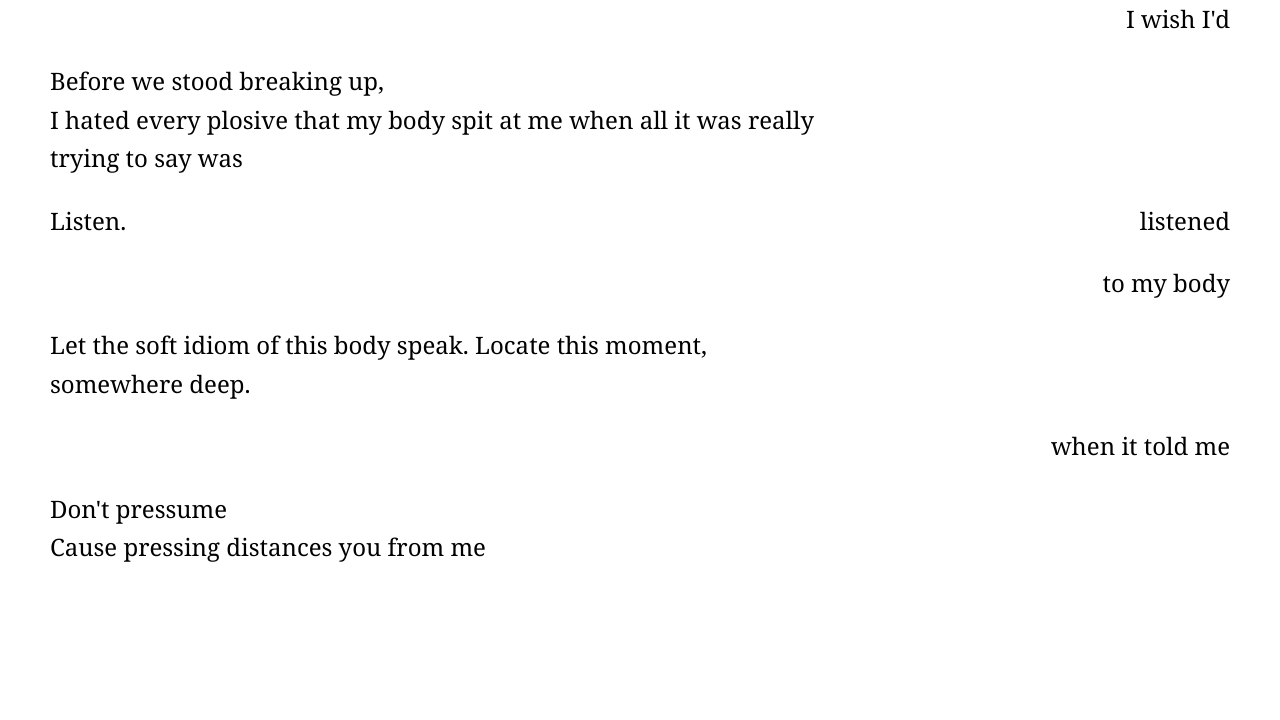
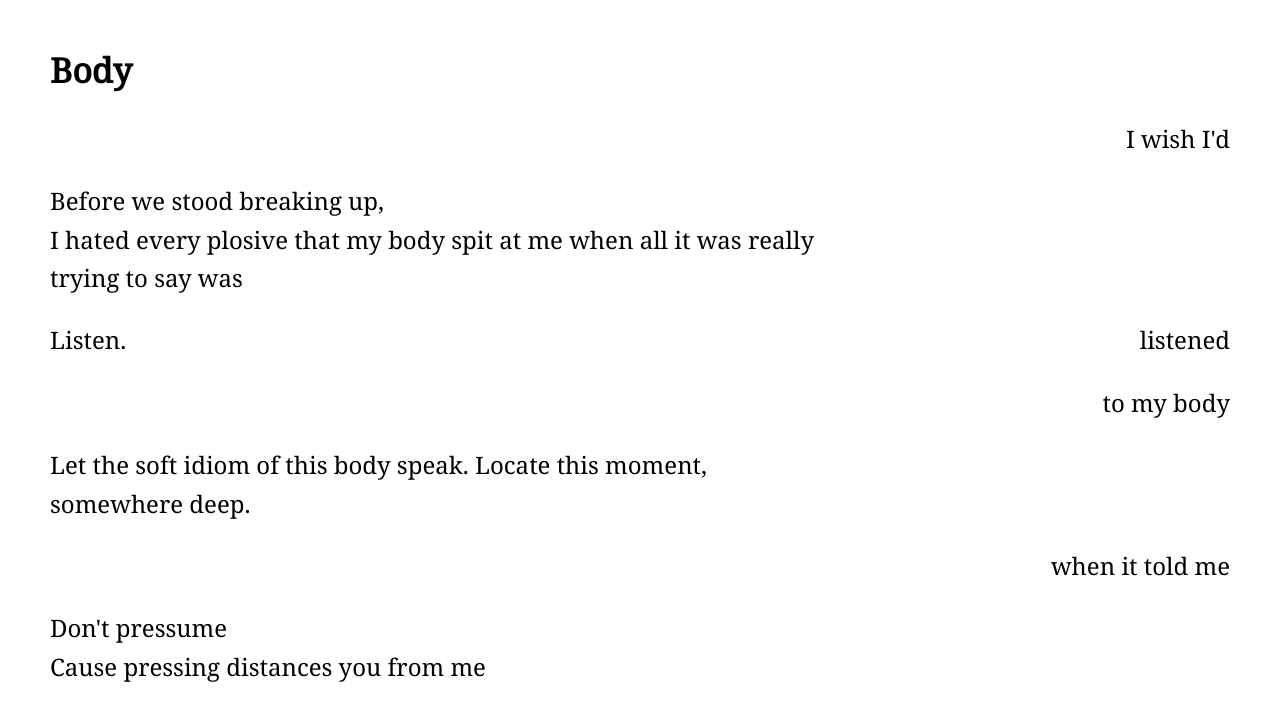
Before and after one commit to ibrand/presumptuous, a website built with Parcel: page body.html in a window 1280 px wide. Built offline with nearby package versions, Linux system fonts and the light colour scheme.

Commit message:
add poem h1 tags

```diff
--- a/body.html
+++ b/body.html
@@ -7,6 +7,7 @@
     <link href="https://fonts.googleapis.com/css?family=Noto+Sans|Noto+Serif" rel="stylesheet">
   </head>
   <body>
+  <h1>Body</h1>
     <div class="flex-container">
         <p class="right">
             I wish I'd
```
Also changed, not shown: press/index.html (+1 -0 lines).
